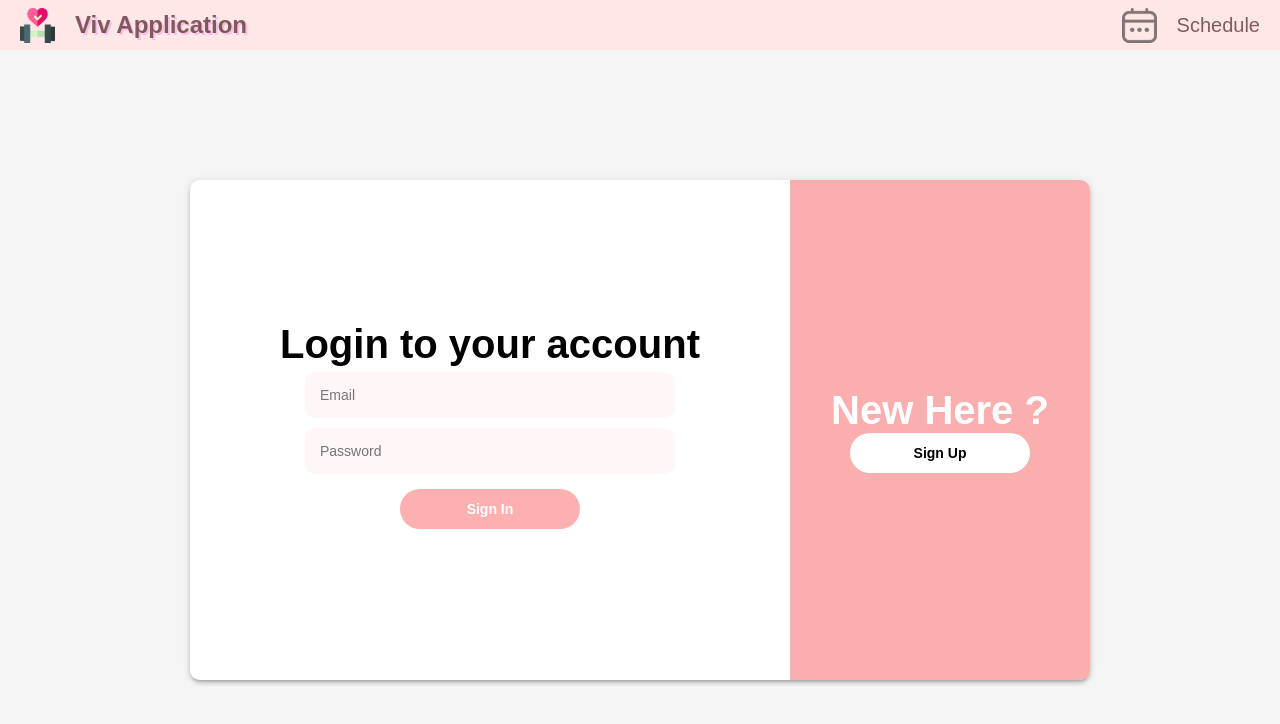
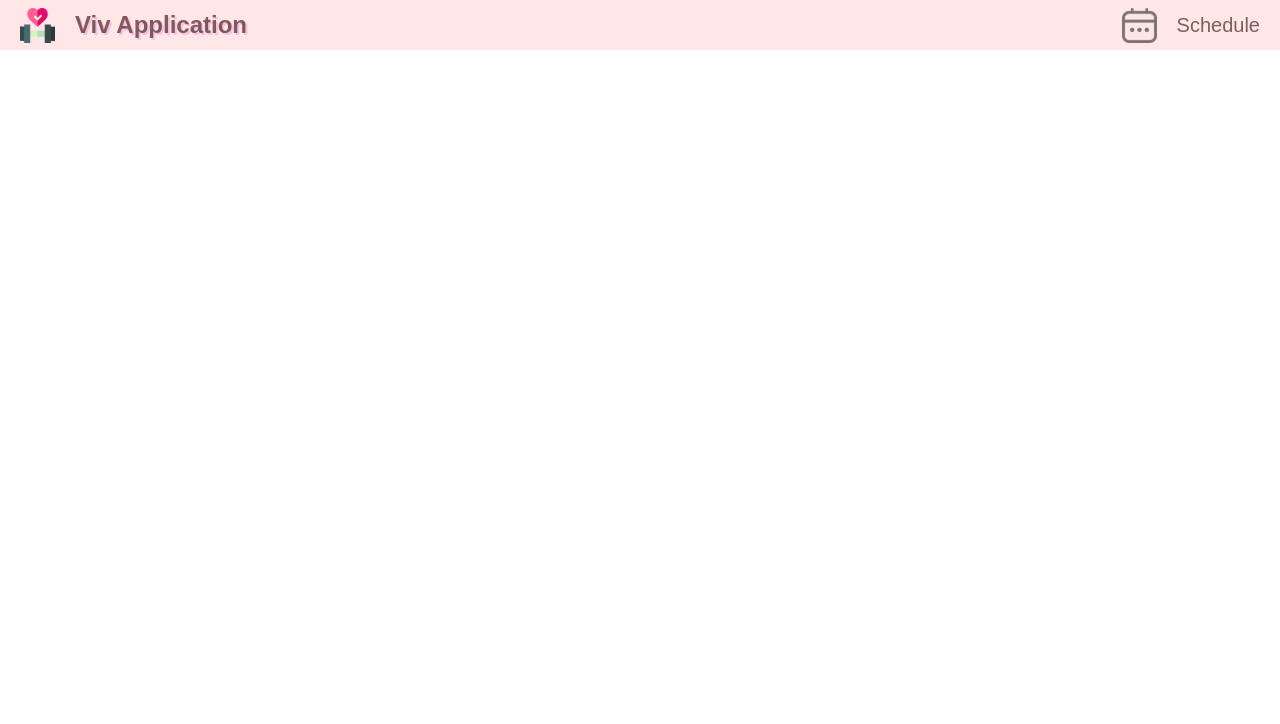
Before and after one commit to M1tNg/Frontend-VivApplication, a React (Vite) app: page /login in a window 1280 px wide. Shown: the top 724 px of the page. Built offline with nearby package versions, Linux system fonts and the light colour scheme.

Commit message:
edit route

```diff
--- a/src/Components/App/App.jsx
+++ b/src/Components/App/App.jsx
@@ -16,13 +16,13 @@ function App() {
       <Navbar />
       <Routes>
       <Route element={<AdminRoute />}>
-        <Route path="/" element={<Page1 />} />
+        <Route path="/dashboard" element={<Page1 />} />
         <Route path="/create" element={<CreateAct />} />
         <Route path="/edit/:id" element={<EditAct />} />
         <Route path="/schedule" element={<Calendar />} />
         <Route path="/summary-Month" element={<PieChartMonth />} />
         </Route>
-        <Route path="/login" element={<Login />} />
+        <Route path="/" element={<Login />} />
         <Route path="/signup" element={<Signup />} />
       </Routes>
     </div>
--- a/src/Components/CreateActivity/CreateActivity.jsx
+++ b/src/Components/CreateActivity/CreateActivity.jsx
@@ -27,7 +27,7 @@ const CreateAct = () => {
           'Your data had been saved.',
           'success',
       )
-    .then(()=>navigate("/"))
+    .then(()=>navigate("/dashboard"))
     })
     .catch((err) => {
         //popup to show if error
@@ -84,7 +84,7 @@ const CreateAct = () => {
           <button style={{border: "0px", cursor: "pointer"}}>
               <input type="submit" value="Add" style={{cursor: "pointer"}}/>
           </button>
-          <Link to="/">
+          <Link to="/dashboard">
               <input type="submit" value="Cancel" style={{cursor: "pointer"}}/>
           </Link>
         </div>
--- a/src/Components/EditActivity/EditActivity.jsx
+++ b/src/Components/EditActivity/EditActivity.jsx
@@ -75,7 +75,7 @@ const EditAct = () => {
           'Your data had been edited.',
           'success',
       )
-    .then(()=>navigate("/"))
+    .then(()=>navigate("/dashboard"))
     })
     .catch((err) => {
         //popup to show if error
@@ -129,7 +129,7 @@ const EditAct = () => {
 
         <div className="btn2">
         <input type="submit" value="Save" style={{cursor: "pointer"}}/>
-        <Link to="/" ><input type="submit" value="Cancel" style={{cursor: "pointer"}}/></Link>
+        <Link to="/dashboard" ><input type="submit" value="Cancel" style={{cursor: "pointer"}}/></Link>
         </div>
       </form>
     </div>
--- a/src/Components/Login/login.jsx
+++ b/src/Components/Login/login.jsx
@@ -30,7 +30,7 @@ const Login = () => {
 					'Thank you for login.',
 					'success'
 				)
-				auth(res, ()=>{navigate("/")})
+				auth(res, ()=>{navigate("/dashboard")})
 			})
 			.catch ((err) => {
 				setError(err.response.data.message)
--- a/src/Components/Page1/Navbar/Navbar.jsx
+++ b/src/Components/Page1/Navbar/Navbar.jsx
@@ -15,7 +15,7 @@ const Navbar = () => {
 
     return (
         <div className="Navbar-container">
-            <NavLink to="/">
+            <NavLink to="/dashboard">
             <div className="logo">
 
                 <img id="logoIcon" src={vivLogo} alt="logo icon" />
--- a/src/Components/Signup/signup.jsx
+++ b/src/Components/Signup/signup.jsx
@@ -31,7 +31,7 @@ const Signup = () => {
 				'Thank you for register.',
 				'success'
 			)
-			navigate("/login");
+			navigate("/");
 		})
 		.catch ((err) => {
 			setError(err.response.data.message)
@@ -43,7 +43,7 @@ const Signup = () => {
 			<div className={styles.signup_form_container}>
 				<div className={styles.left}>
 					<h1>Welcome Back</h1>
-					<Link to="/login">
+					<Link to="/">
 						<button type="button" className={styles.white_btn}>
 							Sign in
 						</button>
```
